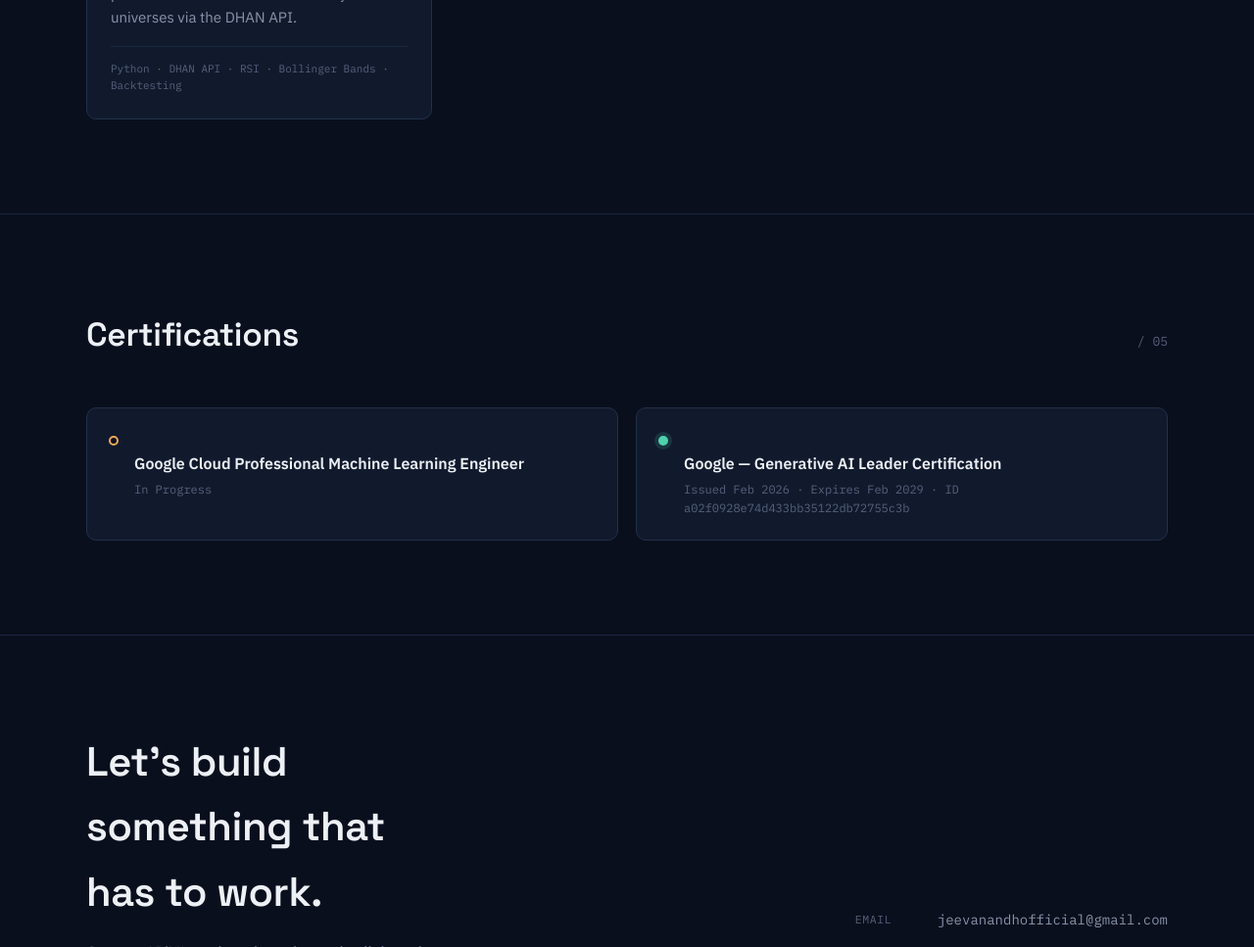
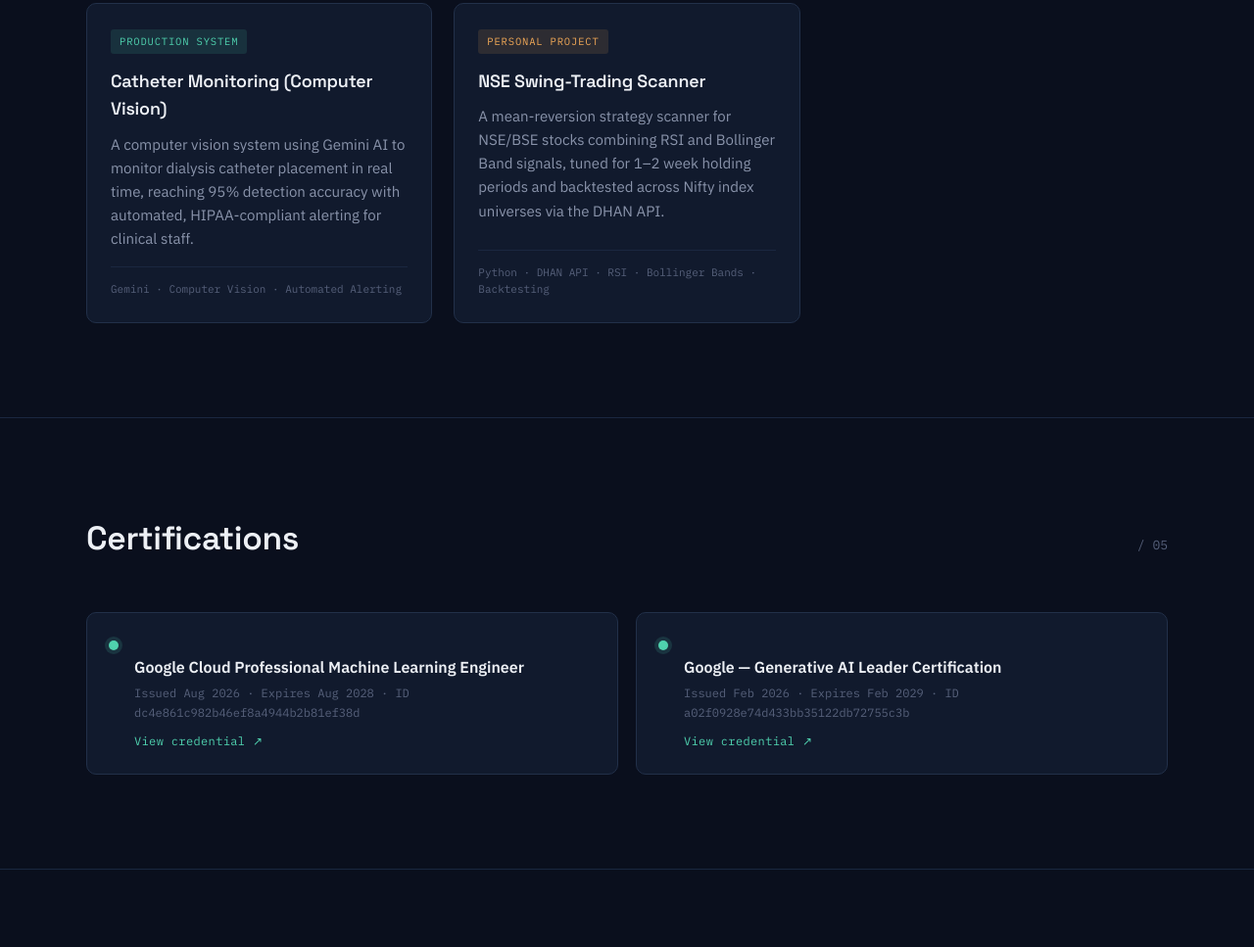
Before and after one commit to jeevanandhofficial/jeevanandhofficial.github.io, a plain HTML site: page index.html in a window 1280 px wide. Shown: the part 4257-5224 px from the top of the page at 98% size. Drawn offline with Linux system fonts and the light colour scheme.

Commit message:
updated profile website

```diff
--- a/index.html
+++ b/index.html
@@ -221,6 +221,13 @@
 
       <div class="card">
         <span class="tag tag-prod">Production System</span>
+        <h3>Clinical Protocol Document Intelligence &amp; RAG</h3>
+        <p>Architected a Document AI + RAG platform on Google Cloud that ingests, chunks, embeds, and retrieves information from large clinical protocol PDFs for natural-language question answering — designed end-to-end and approved by engineering leadership. Worked directly with physicians to scope requirements, then built a table-aware chunking and metadata strategy that preserves conditional dosing-table integrity, preventing the patient-safety risk naive fixed-token splits would introduce. The retrieval-and-generation flow prioritizes deterministic fact extraction at ingestion time over bolting on more infrastructure.</p>
+        <div class="stack">GCP · Document AI · BigQuery Vector Search · Gemini · Cloud Storage</div>
+      </div>
+
+      <div class="card">
+        <span class="tag tag-prod">Production System</span>
         <h3>AI Neph Assistant</h3>
         <p>A multi-agent clinical AI platform built on Google ADK that orchestrates Treatment, Lab, Hospitalization, and Reasoning agents so nephrologists can review dialysis patient charts faster — with a deterministic pre-computation layer that keeps the reasoning agent from making silent mistakes on data-heavy queries.</p>
         <div class="stack">GCP · Vertex AI · ADK · BigQuery · GKE · Terraform</div>
@@ -259,10 +266,11 @@
     </div>
     <div class="cert-list">
       <div class="cert">
-        <div class="cert-dot pending"></div>
+        <div class="cert-dot"></div>
         <div>
           <h4>Google Cloud Professional Machine Learning Engineer</h4>
-          <div class="meta">In Progress</div>
+          <div class="meta">Issued Aug 2026 · Expires Aug 2028 · ID dc4e861c982b46ef8a4944b2b81ef38d</div>
+          <a class="cert-link" href="https://www.credly.com/badges/d7adc447-cbb1-4d4d-b398-b998168e7979" target="_blank" rel="noopener">View credential ↗</a>
         </div>
       </div>
       <div class="cert">
@@ -270,6 +278,7 @@
         <div>
           <h4>Google — Generative AI Leader Certification</h4>
           <div class="meta">Issued Feb 2026 · Expires Feb 2029 · ID a02f0928e74d433bb35122db72755c3b</div>
+          <a class="cert-link" href="https://www.credly.com/badges/247262cc-78d2-480a-a2c9-58c5534feb44" target="_blank" rel="noopener">View credential ↗</a>
         </div>
       </div>
     </div>
--- a/style.css
+++ b/style.css
@@ -594,6 +594,22 @@ nav {
 .cert h4 { font-size: 1rem; margin-bottom: 4px; }
 .cert .meta { font-family: var(--font-mono); font-size: 12px; color: var(--text-faint); }
 
+.cert-link {
+  display: inline-block;
+  margin-top: 10px;
+  font-family: var(--font-mono);
+  font-size: 12px;
+  letter-spacing: 0.03em;
+  color: var(--teal);
+  border-bottom: 1px solid transparent;
+  transition: border-color 0.2s ease, color 0.2s ease;
+}
+
+.cert-link:hover, .cert-link:focus-visible {
+  color: var(--amber);
+  border-bottom-color: var(--amber);
+}
+
 /* ---------------- CONTACT / FOOTER ---------------- */
 
 .contact-section { border-bottom: none; padding-bottom: 60px; }
```
Also changed, not shown: script.js (line endings or trailing spaces), 1 other file.
